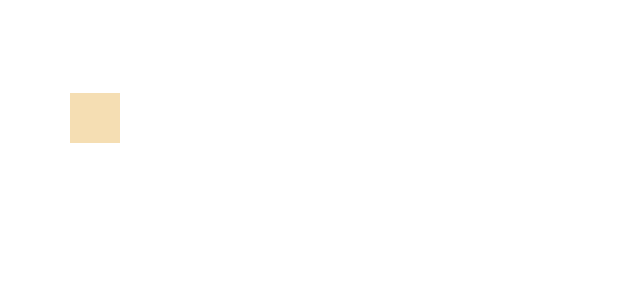
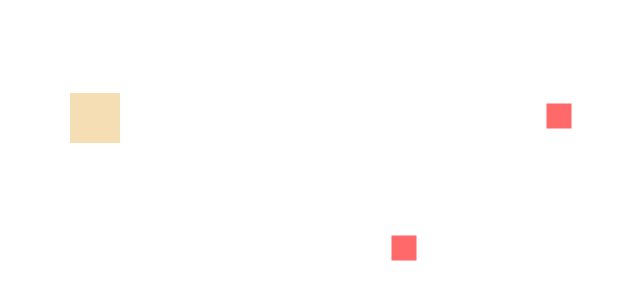
Before and after one commit to AlfGoto/towerGame, a plain HTML site: page index.html in a window 1280 px wide. Shown: the part 282-582 px from the top of the page, without its empty margins (545-1185 px from the left). Drawn offline with Linux system fonts and the light colour scheme.

Commit message:
ennemy are spawning, going to the tower and are stopping when they are near

```diff
--- a/classes/basic.js
+++ b/classes/basic.js
@@ -1,13 +1,56 @@
-export default class basic{
-    constructor(pv = 10, atk = 1, speed = 1, toStopWalking = 0, shooter = false){
+import { randomBetweenTwoInt, distanceToPlayer, angleToPlayer } from "./utils.js"
+
+export default class basic {
+    constructor(pv = 10, atk = 1, speed = 10, size = 25, toStopWalking = 0, shooter = false) {
         this.pv = pv
         this.maxPv = pv
-        this.speed = speed
+        this.speed = 100 / speed
         this.atk = atk
-        this.toStopWalking = toStopWalking
+        this.toStopWalking = toStopWalking + 50
         this.shooter = shooter
+        this.size = size
+        document.documentElement.style.setProperty('--' + this.constructor.name + 'Size', this.size + 'px');
+
+        this.spawn()
     }
-    spawn(){
-        console.log('spawn')
+    spawn() {
+        let y = randomBetweenTwoInt(-this.size, window.innerHeight + this.size)
+        let x = randomBetweenTwoInt(-this.size, window.innerWidth + this.size)
+        switch (randomBetweenTwoInt(1, 4)) {
+            //up
+            case 1: this.create(-this.size, x); break;
+            //down
+            case 2: this.create(window.innerHeight + this.size, x); break;
+            //left
+            case 3: this.create(y, -this.size); break;
+            //right
+            case 4: this.create(y, window.innerWidth + this.size); break;
+        }
+    }
+    create(top, left) {
+        this.top = top
+        this.left = left
+        this.div = document.createElement('div')
+        document.body.appendChild(this.div)
+        this.div.classList.add(this.constructor.name)
+        this.div.classList.add('ennemy')
+        this.setPos()
+
+        this.move(angleToPlayer(this.left, this.top))
+    }
+    move(angle) {
+        if (distanceToPlayer(this.left, this.top) > this.toStopWalking) {
+            this.left = this.left + (angle.left / 100)
+            this.top = this.top + (angle.top / 100)
+            this.setPos()
+            console.log(this.div)
+
+
+            setTimeout(() => { this.move(angle) }, this.speed)
+        }
+    }
+    setPos() {
+        this.div.style.left = this.left + 'px'
+        this.div.style.top = this.top + 'px'
     }
 }
--- /dev/null
+++ b/classes/utils.js
@@ -0,0 +1,3 @@
+export function randomBetweenTwoInt(min, max) { return Math.floor(Math.random() * (max - min + 1) + min) }
+export function distanceToPlayer(left, top) { return (Math.abs(window.innerHeight / 2 - top)) + (Math.abs(window.innerWidth / 2 - left)) }
+export function angleToPlayer(left, top) { return { top: Math.round(((window.innerHeight / 2 - top) / distanceToPlayer(left, top)) * 100), left: Math.round(((window.innerWidth / 2 - left) / distanceToPlayer(left, top)) * 100) } }
--- a/script.js
+++ b/script.js
@@ -1,4 +1,8 @@
 import TowerBuilder from './classes/tower.js'
+import basic from './classes/basic.js'
 
 
 let Tower = new TowerBuilder()
+
+let e = new basic()
+setInterval(()=>{let e = new basic()}, 3000)
--- a/style.css
+++ b/style.css
@@ -1,25 +1,37 @@
-:root{
-    --sizeTower : 50px;
+:root {
+    --sizeTower: 50px;
+    --basicSize: 25px;
 }
 
-*{
+* {
     padding: 0;
     margin: 0;
     box-sizing: border-box;
     font-family: sans-serif;
 }
 
-body{
+body {
+    position: relative;
     width: 100svw;
     height: 100svh;
+    overflow: hidden;
 
 
-    #tower{
+    #tower {
         position: absolute;
         width: var(--sizeTower);
         height: var(--sizeTower);
         background-color: wheat;
-        padding-left: -50%;
         transform: translateX(-50%) translateY(-50%);
     }
+
+    .ennemy {
+        position: absolute;
+        transform: translateX(-50%) translateY(-50%);
+        background-color: rgb(255, 105, 105);
+    }
+    .basic{
+        width: var(--basicSize);
+        height: var(--basicSize)
+    }
 }
```
